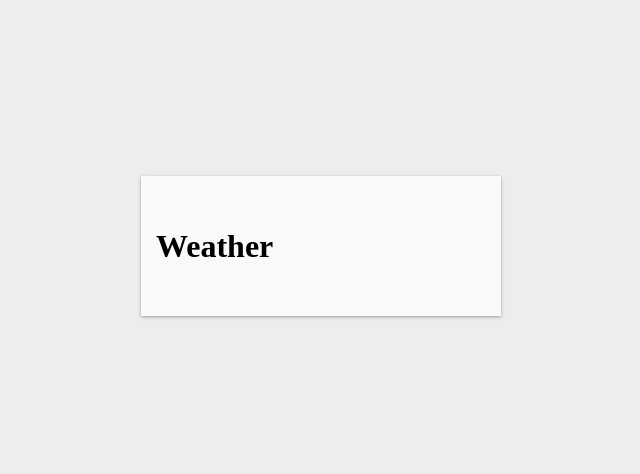
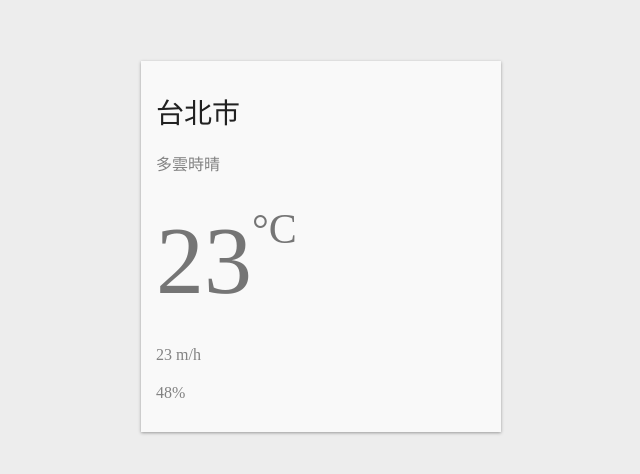
Before and after one commit to leosameric/React-WeatherApp, a React (Create React App) app: page / in a window 1280 px wide. Shown: the part 154-628 px from the top of the page, without its empty margins (319-959 px from the left). Built offline with nearby package versions, Linux system fonts and the light colour scheme.

Commit message:
weather app template and icons

```diff
--- a/src/WeatherApp.js
+++ b/src/WeatherApp.js
@@ -20,10 +20,66 @@
     padding: 30px 15px;
   `;
 
+  const Location = styled.div`
+    font-size: 28px;
+    color: #212121;
+    margin-bottom: 20px;
+  `;
+
+  const Description = styled.div`
+    font-size: 16px;
+    color: #828282;
+    margin-bottom: 30px;
+  `;
+
+  const CurrentWeather = styled.div`
+    display: flex;
+    justify-content: space-between;
+    align-items: center;
+    margin-bottom: 30px;
+  `;
+
+  const Temperature = styled.div`
+    color: #757575;
+    font-size: 96px;
+    font-weight: 300;
+    display: flex;
+  `;
+
+  const Celsius = styled.div`
+    font-weight: normal;
+    font-size: 42px;
+  `;
+
+  const AirFlow = styled.div`
+    display: flex;
+    align-items: center;
+    font-size: 16x;
+    font-weight: 300;
+    color: #828282;
+    margin-bottom: 20px;
+  `;
+
+  const Rain = styled.div`
+    display: flex;
+    align-items: center;
+    font-size: 16x;
+    font-weight: 300;
+    color: #828282;
+  `;
+
   return (
     <Container>
       <WeatherCard>
-        <h1>Weather</h1>
+        <Location>台北市</Location>
+        <Description>多雲時晴</Description>
+        <CurrentWeather>
+          <Temperature>
+            23 <Celsius>°C</Celsius>
+          </Temperature>
+        </CurrentWeather>
+        <AirFlow>23 m/h</AirFlow>
+        <Rain>48%</Rain>
       </WeatherCard>
     </Container>
   );
```
